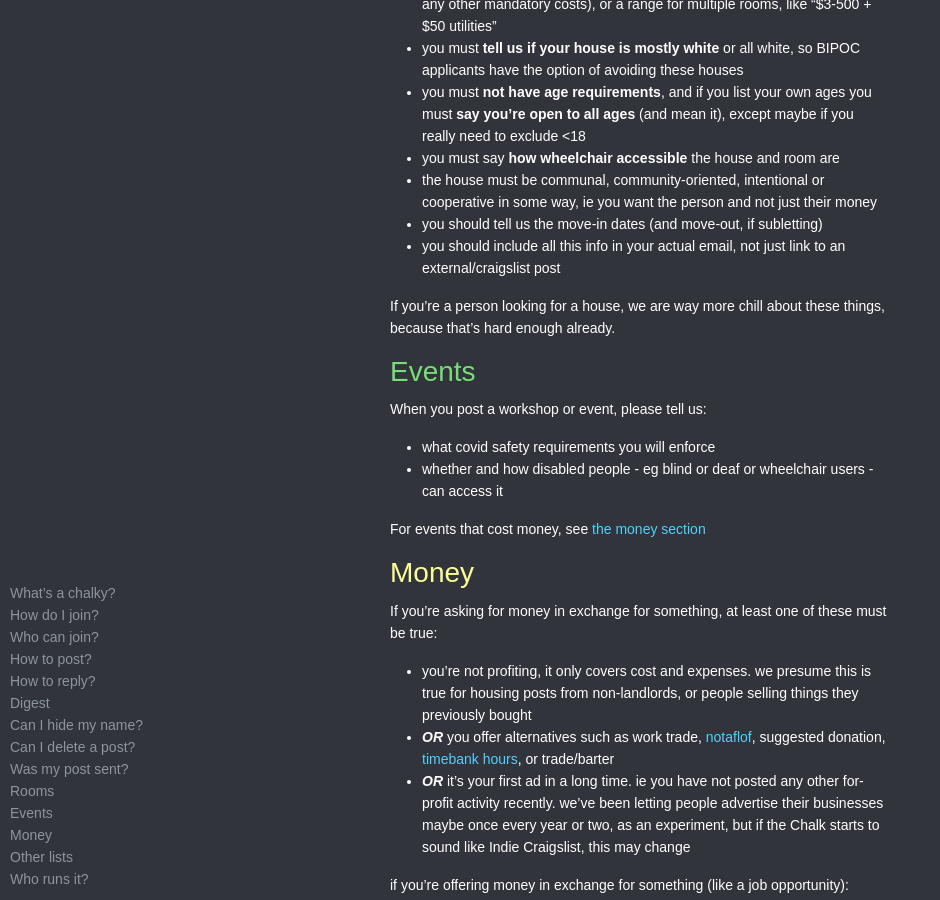
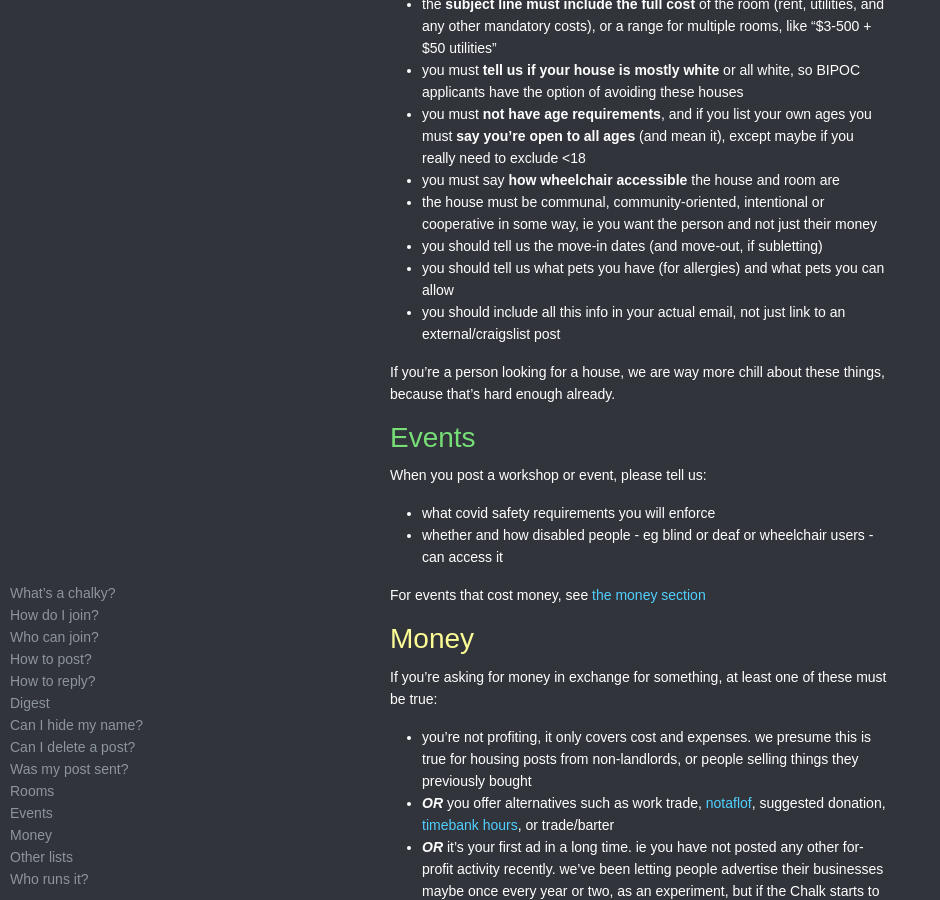
Before and after one commit to organicunity/chalkies.github.io, a Jekyll site: the page built from index.md, in a window 1280 px wide and 900 px high, scrolled down 2676 px. Shown: the whole window, without its empty margins (0-940 px from the left). Built offline with Jekyll 4.4.1, drawn with Linux system fonts in a browser that asks for light colours; some web fonts are replaced; comment, search, counter and statistics services are not loaded; a style sheet for code colours, icons or effects is not loaded; our own code applies the rules of GitHub Pages for plain Markdown files; some of the changed text lies outside the part shown.

```diff
--- a/index.md
+++ b/index.md
@@ -86,6 +87,7 @@ If you're a house looking for people:
 * you must say **how wheelchair accessible** the house and room are
 * the house must be communal, community-oriented, intentional or cooperative in some way, ie you want the person and not just their money
 * you should tell us the move-in dates (and move-out, if subletting)
+* you should tell us what pets you have (for allergies) and what pets you can allow
 * you should include all this info in your actual email, not just link to an external/craigslist post
 
 If you're a person looking for a house, we are way more chill about these things, because that's hard enough already.
```
Also changed, not shown: other parts of index.md (+1 -0 lines).
